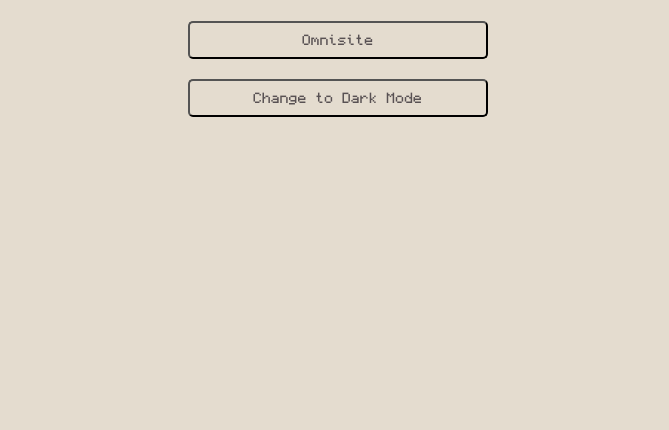
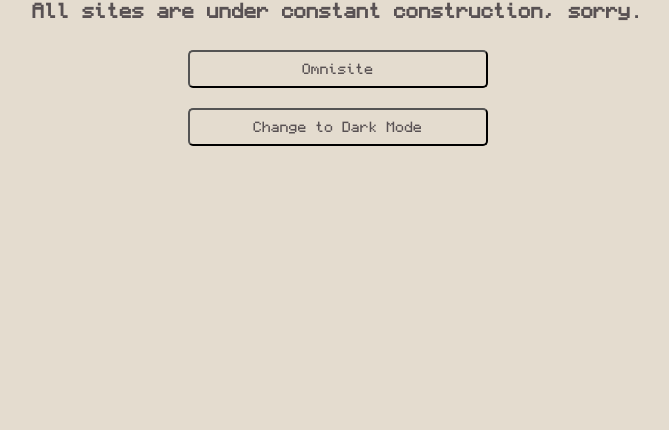
Before and after one commit to magoga-br/Leon, a plain HTML site: page A/hidden.html in a window 1280 px wide. Shown: the part 370-800 px from the top of the page, without its empty margins (302-971 px from the left). Drawn offline with Linux system fonts and the light colour scheme.

Commit message:
mensagem de aviso no hidden

```diff
--- a/A/hidden.html
+++ b/A/hidden.html
@@ -10,6 +10,7 @@
     </head>
     <body>
         <h1 class="txt">A Hidden Site</h1>
+        <h3>All sites are under constant construction, sorry.</h3>
         <a href="../../index.html">
             <button id="MainMenu">Omnisite</button>
         </a>
```
